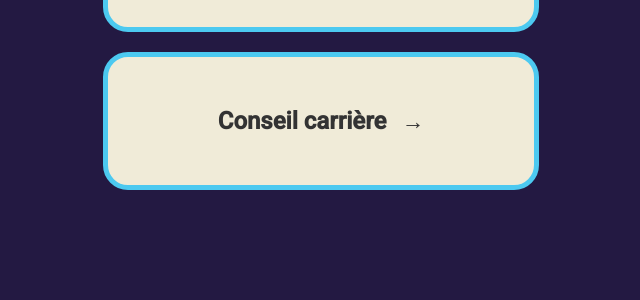
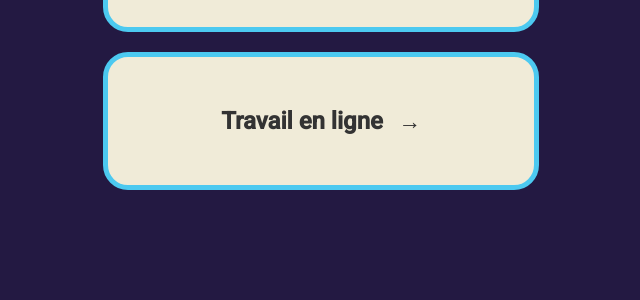
Before and after one commit to Ingbla/potato, a Jekyll site: the page built from index.md, in a window 1280 px wide. Shown: the part 345-645 px from the top of the page, without its empty margins (319-959 px from the left). Built offline with Jekyll 4.4.1, drawn with Linux system fonts in a browser that asks for light colours.

Commit message:
Update index.md

```diff
--- a/index.md
+++ b/index.md
@@ -9,4 +9,4 @@ description: "Vos source de index meilleures"
 <!-- Page d'accueil -->
 <a href="page1/" class="bouton-acceuil">Trouver un emploi</a>
 <a href="page2/" class="bouton-acceuil">Publier une offre</a>
-<a href="page3/" class="bouton-acceuil">Conseil carrière</a>
+<a href="page3/" class="bouton-acceuil">Travail en ligne</a>
```
